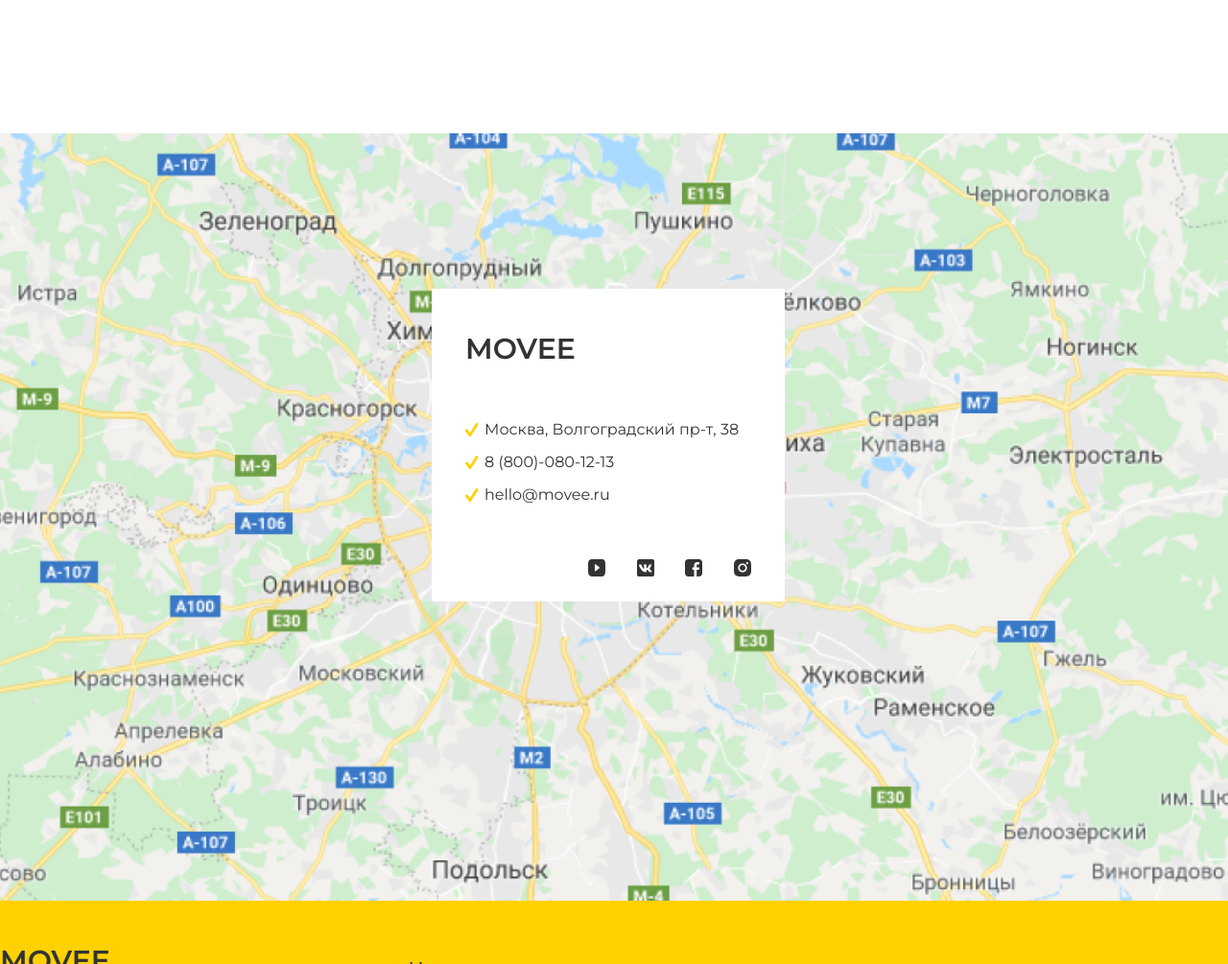
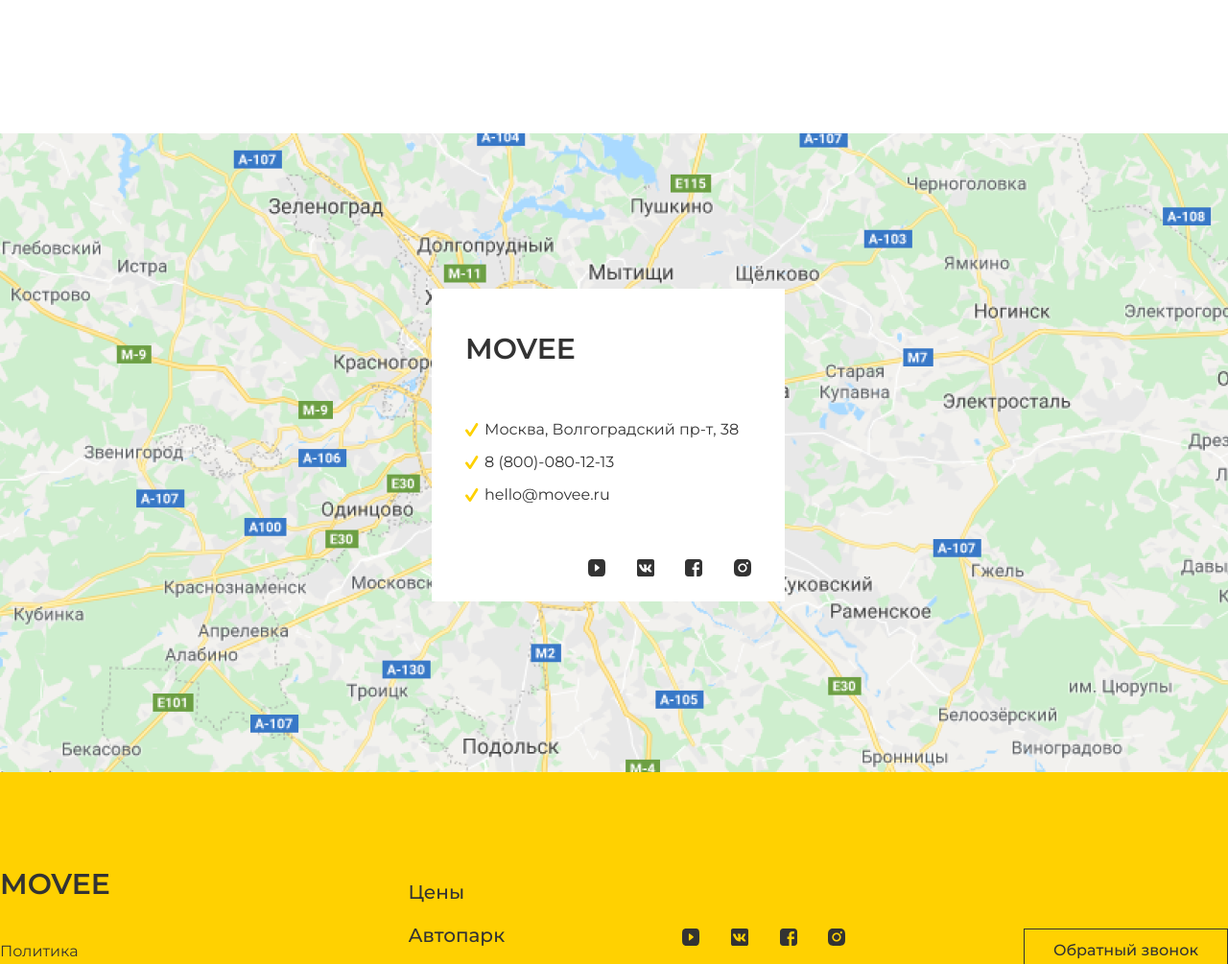
Before and after one commit to Amarok-w/moving, a plain HTML site: page index.html in a window 1280 px wide. Shown: the part 3140-4145 px from the top of the page at 96% size. Drawn offline with Linux system fonts and the light colour scheme.

Commit message:
map bug fix

```diff
--- a/styles/style.css
+++ b/styles/style.css
@@ -681,13 +681,15 @@ body {
   display: flex;
   flex-direction: column;
   height: 666px;
-  margin: 50px 0 80px 0;
+  margin: 50px 0 0 0;
+  background: url(../img/map.png) no-repeat top center ;
 }
 .map-img {
   background: url(../img/map.png) no-repeat top center ;
   background-size: cover;
   width: 100%;
-  height: 100%;
+  /* border: 2px solid red; */
+  /* height: 95%; */
   position: absolute;
 }
 .map-block {
```
